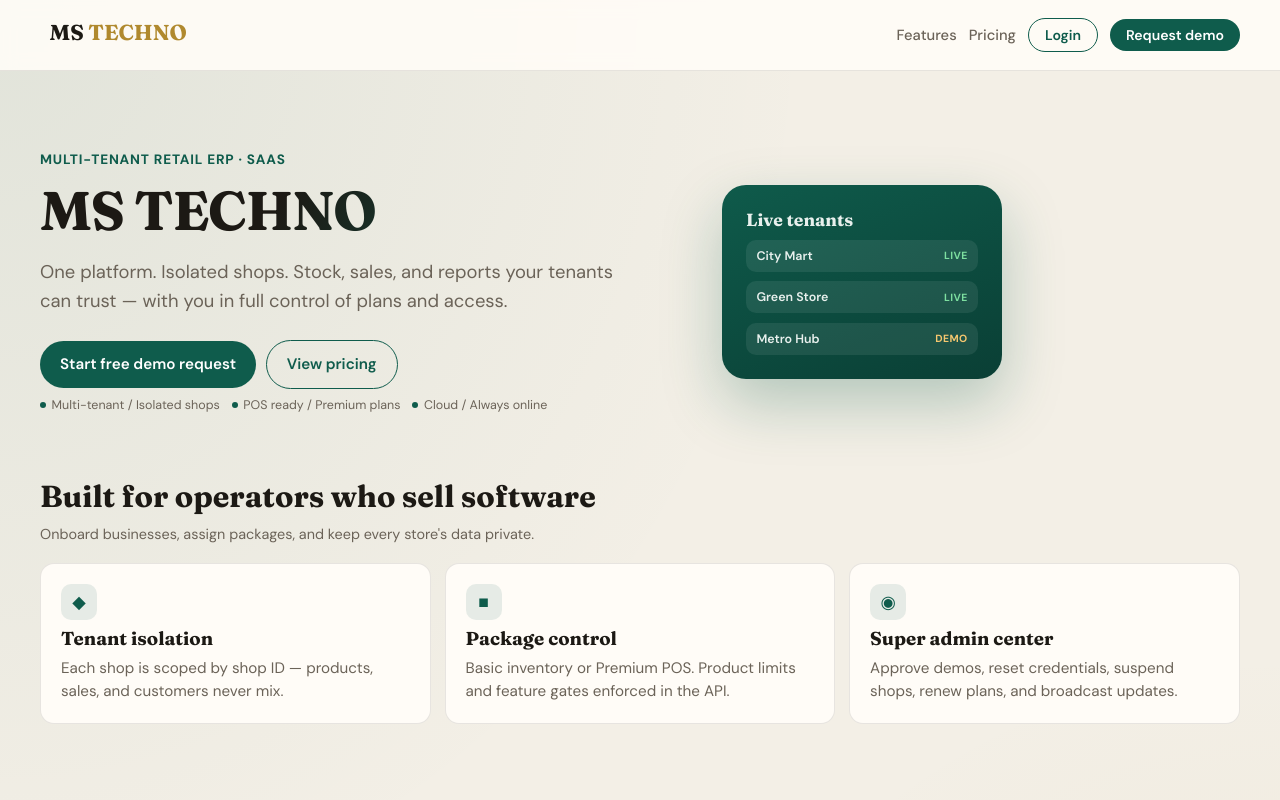
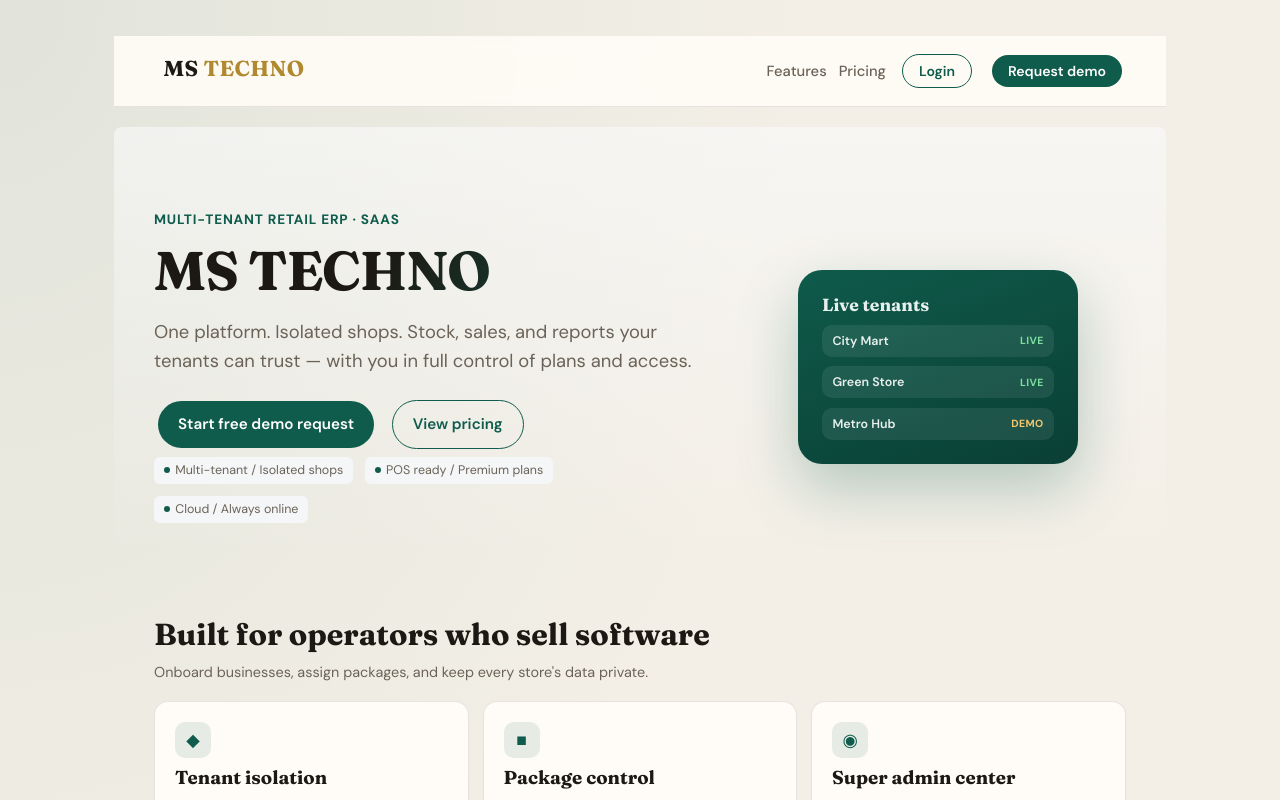
Before and after one commit to muqaddarshaheer/MS---TECHNO, a React (Vite) app in the folder frontend/: page / in a window 1280 px wide. Shown: the top 800 px of the page. Built offline with nearby package versions, Linux system fonts and the light colour scheme; no server answers.

Commit message:
lp modified

```diff
--- /dev/null
+++ b/frontend/src/pages/Landing.css
@@ -0,0 +1,86 @@
+/* General page padding and centered container */
+.saas-landing {
+  padding: 2.25rem 1.5rem;
+  max-width: 1100px;
+  margin: 0 auto;
+  box-sizing: border-box;
+}
+
+/* Nav spacing */
+.saas-nav {
+  display: flex;
+  align-items: center;
+  justify-content: space-between;
+  gap: 1rem;
+  padding: 0.5rem 0;
+  margin-bottom: 1.25rem;
+}
+
+/* Brand and nav links */
+.saas-nav .brand {
+  font-weight: 700;
+  letter-spacing: 0.4px;
+}
+.landing-nav-links {
+  display: flex;
+  gap: 0.75rem;
+  align-items: center;
+}
+
+/* Buttons spacing */
+.btn {
+  margin: 0 0.25rem;
+}
+
+/* Hero layout */
+.saas-hero {
+  display: flex;
+  gap: 2rem;
+  align-items: center;
+  padding: 1.25rem;
+  background: linear-gradient(180deg, rgba(250,250,252,0.6), transparent);
+  border-radius: 8px;
+  margin-bottom: 1.5rem;
+}
+.hero-copy {
+  flex: 1 1 60%;
+  min-width: 0;
+  padding: 0.25rem 0;
+}
+.hero-visual {
+  flex: 0 0 240px;
+  display: flex;
+  align-items: center;
+  justify-content: center;
+}
+
+/* Hero stats and CTA spacing */
+.hero-cta { display:flex; gap:0.75rem; margin-top:1rem; }
+.hero-stats { display:flex; gap:0.75rem; margin-top:1rem; flex-wrap:wrap; }
+.hero-stat { background:#f5f6f8; padding:0.35rem 0.6rem; border-radius:6px; font-size:0.9rem; }
+
+/* Feature & pricing sections */
+.saas-section { padding: 1.2rem 0; margin-bottom: 1rem; }
+.feature-grid .feature-block { padding: 1rem; border-radius: 8px; background: #fff; box-shadow: 0 1px 2px rgba(15,15,15,0.03); }
+.pricing-grid { gap: 1rem; align-items: stretch; }
+.plan-card {
+  padding: 1rem;
+  border-radius: 8px;
+  background: #fff;
+  box-shadow: 0 6px 20px rgba(12, 17, 24, 0.04);
+  display:flex;
+  flex-direction:column;
+  gap:0.6rem;
+}
+.plan-badge { background:#ffefc7; padding:0.25rem 0.5rem; border-radius:4px; font-size:0.8rem; align-self:flex-start; }
+
+/* Footer spacing */
+.saas-footer { margin-top:2rem; padding-top:1rem; border-top:1px solid rgba(0,0,0,0.06); display:flex; justify-content:space-between; gap:1rem; align-items:center; flex-wrap:wrap; }
+
+/* Responsive tweaks */
+@media (max-width: 880px) {
+  .saas-hero { flex-direction: column; align-items: stretch; }
+  .hero-visual { order: -1; margin-bottom: 1rem; }
+  .pricing-grid, .feature-grid { grid-template-columns: 1fr; }
+  .saas-landing { padding-left: 1rem; padding-right: 1rem; }
+}
--- a/frontend/src/pages/Landing.jsx
+++ b/frontend/src/pages/Landing.jsx
@@ -2,6 +2,7 @@ import { useEffect, useState } from 'react';
 import { Link } from 'react-router-dom';
 import api from '../api';
 import { useAuth } from '../context/AuthContext';
+import './Landing.css';
 
 export default function Landing() {
   const { user } = useAuth();
```
